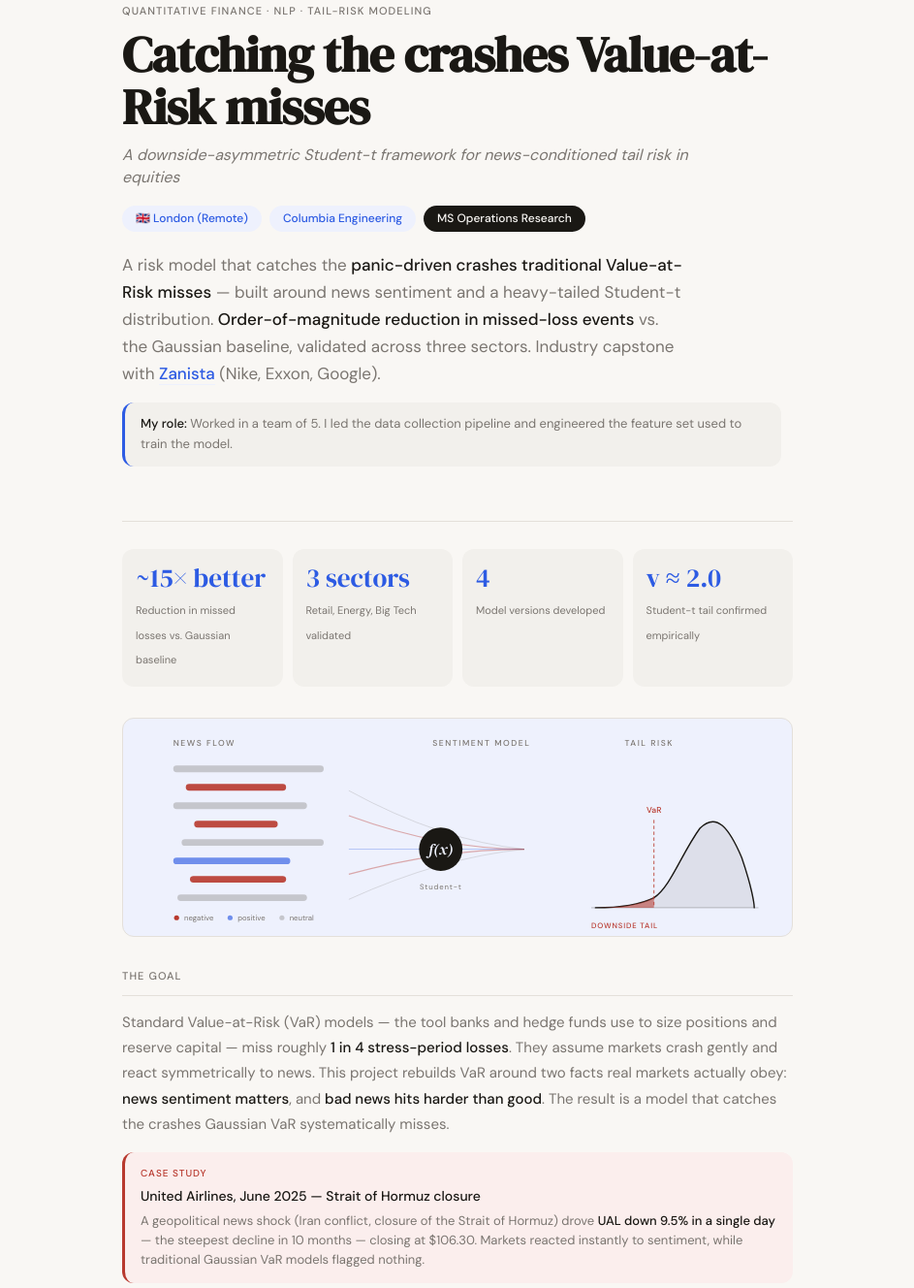
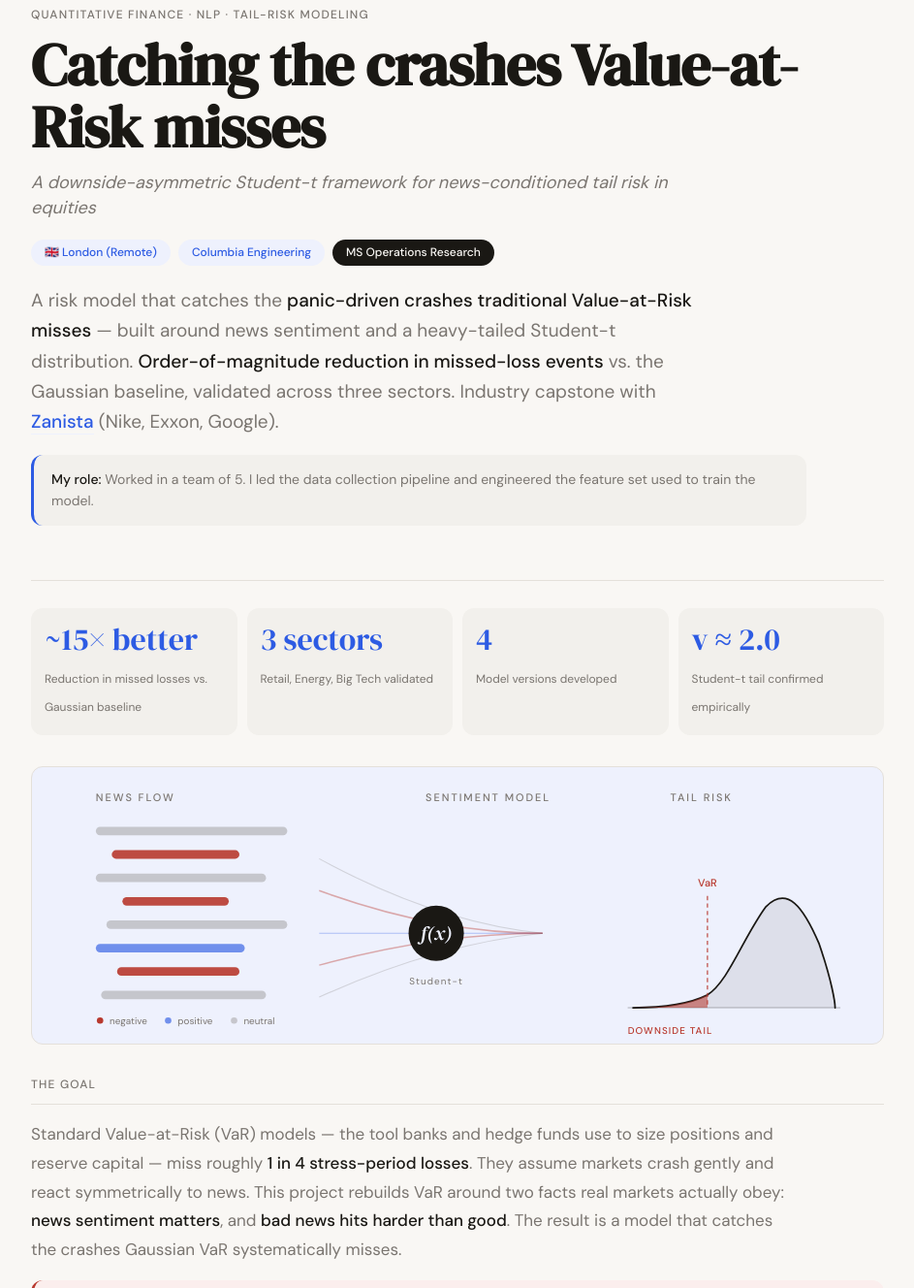
Before and after one commit to nr3093/Data-analytics-portfolio, a plain HTML site: page projects/fintech.html in a window 1280 px wide. Shown: the part 112-1440 px from the top of the page at 97% size, without its empty margins (168-1111 px from the left). Drawn offline with Linux system fonts and the light colour scheme.

Commit message:
update fintech.html

```diff
--- a/projects/fintech.html
+++ b/projects/fintech.html
@@ -27,10 +27,10 @@
       background: var(--bg);
       color: var(--ink);
       line-height: 1.6;
-      font-size: 16px;
+      font-size: 18px;
     }
 
-    .container { max-width: 740px; margin: 0 auto; padding: 0 24px 64px; }
+    .container { max-width: 960px; margin: 0 auto; padding: 0 40px 64px; }
 
     /* ── Nav ── */
     nav {
@@ -49,7 +49,7 @@
     .hero { padding: 40px 0 28px; }
 
     .proj-tag {
-      font-size: 11px;
+      font-size: 12px;
       letter-spacing: 0.1em;
       text-transform: uppercase;
       color: var(--muted);
@@ -59,20 +59,20 @@
 
     .proj-title {
       font-family: 'DM Serif Display', serif;
-      font-size: clamp(2.2rem, 6vw, 3.2rem);
+      font-size: clamp(2.6rem, 6vw, 3.8rem);
       line-height: 1.05;
-      margin-bottom: 10px;
+      margin-bottom: 12px;
       letter-spacing: -0.01em;
     }
 
     .proj-subtitle {
       font-family: 'DM Sans', sans-serif;
-      font-size: 16px;
+      font-size: 18px;
       color: var(--muted);
       font-style: italic;
       line-height: 1.45;
-      margin-bottom: 18px;
-      max-width: 600px;
+      margin-bottom: 20px;
+      max-width: 720px;
     }
 
     .badges { display: flex; flex-wrap: wrap; gap: 8px; margin-bottom: 20px; }
@@ -90,9 +90,9 @@
     .badge-dark  { background: var(--ink); color: var(--bg); }
 
     .proj-summary {
-      font-size: 17px;
+      font-size: 19px;
       color: var(--muted);
-      max-width: 580px;
+      max-width: 700px;
       line-height: 1.65;
     }
     .proj-summary strong { color: var(--ink); font-weight: 500; }
@@ -101,12 +101,12 @@
     .role-strip {
       background: var(--surface);
       border-radius: var(--radius);
-      padding: 12px 16px;
-      font-size: 13px;
+      padding: 14px 18px;
+      font-size: 14px;
       color: var(--muted);
       border-left: 3px solid var(--accent);
-      margin-top: 16px;
-      max-width: 680px;
+      margin-top: 18px;
+      max-width: 800px;
     }
     .role-strip strong { color: var(--ink); font-weight: 500; }
 
@@ -141,13 +141,13 @@
     }
     .stat-number {
       font-family: 'DM Serif Display', serif;
-      font-size: 1.7rem;
+      font-size: 2rem;
       color: var(--accent);
       display: block;
-      line-height: 1;
-      margin-bottom: 6px;
+      line-height: 1.05;
+      margin-bottom: 8px;
     }
-    .stat-label { font-size: 11px; color: var(--muted); line-height: 1.4; }
+    .stat-label { font-size: 12px; color: var(--muted); line-height: 1.45; }
 
     /* ── Screenshot ── */
     .screenshot {
@@ -175,11 +175,11 @@
     .section { margin-bottom: 30px; }
 
     .section-label {
-      font-size: 11px;
+      font-size: 12px;
       letter-spacing: 0.1em;
       text-transform: uppercase;
       color: var(--muted);
-      margin-bottom: 14px;
+      margin-bottom: 16px;
       font-weight: 500;
       padding-bottom: 10px;
       border-bottom: 1px solid var(--border);
@@ -187,9 +187,10 @@
 
     /* ── About ── */
     .about-text {
-      font-size: 15px;
+      font-size: 17px;
       color: var(--muted);
       line-height: 1.75;
+      max-width: 780px;
     }
     .about-text strong { color: var(--ink); font-weight: 500; }
 
@@ -201,9 +202,9 @@
       padding: 14px 16px;
       margin-top: 16px;
     }
-    .case-tag { font-size: 10px; letter-spacing: 0.1em; text-transform: uppercase; color: var(--warn); font-weight: 500; margin-bottom: 4px; }
-    .case-title { font-size: 14px; font-weight: 500; color: var(--ink); margin-bottom: 4px; }
-    .case-detail { font-size: 13px; color: var(--muted); line-height: 1.55; }
+    .case-tag { font-size: 11px; letter-spacing: 0.1em; text-transform: uppercase; color: var(--warn); font-weight: 500; margin-bottom: 6px; }
+    .case-title { font-size: 16px; font-weight: 500; color: var(--ink); margin-bottom: 6px; }
+    .case-detail { font-size: 15px; color: var(--muted); line-height: 1.6; }
     .case-detail strong { color: var(--ink); font-weight: 500; }
 
     /* ── Model pipeline ── */
@@ -222,21 +223,21 @@
       position: relative;
     }
     .model-step.final { background: var(--accent-light); border: 1px solid #c5d3f8; }
-    .step-num { font-size: 10px; color: var(--muted); font-weight: 500; margin-bottom: 4px; letter-spacing: .05em; }
-    .step-name { font-size: 12px; font-weight: 500; color: var(--ink); margin-bottom: 4px; line-height: 1.3; }
+    .step-num { font-size: 11px; color: var(--muted); font-weight: 500; margin-bottom: 6px; letter-spacing: .05em; }
+    .step-name { font-size: 14px; font-weight: 500; color: var(--ink); margin-bottom: 6px; line-height: 1.3; }
     .model-step.final .step-name { color: var(--accent); }
-    .step-desc { font-size: 11px; color: var(--muted); line-height: 1.4; }
+    .step-desc { font-size: 13px; color: var(--muted); line-height: 1.5; }
 
     /* ── Results table ── */
     .results-table {
       width: 100%;
       border-collapse: collapse;
-      font-size: 14px;
+      font-size: 15px;
       margin-bottom: 12px;
     }
     .results-table th {
       text-align: left;
-      font-size: 11px;
+      font-size: 12px;
       font-weight: 500;
       color: var(--muted);
       letter-spacing: .05em;
@@ -254,11 +255,11 @@
     .good { color: var(--accent); font-weight: 500; }
 
     .result-note {
-      font-size: 13px;
+      font-size: 14px;
       color: var(--muted);
       background: var(--accent-light);
       border-radius: 8px;
-      padding: 12px 14px;
+      padding: 14px 18px;
       line-height: 1.6;
     }
     .result-note strong { color: var(--accent); font-weight: 500; }
@@ -275,12 +276,12 @@
       border-radius: 8px;
       padding: 12px 14px;
     }
-    .impact-name { font-size: 13px; font-weight: 500; color: var(--ink); margin-bottom: 4px; }
-    .impact-desc { font-size: 11px; color: var(--muted); line-height: 1.45; }
+    .impact-name { font-size: 15px; font-weight: 500; color: var(--ink); margin-bottom: 6px; }
+    .impact-desc { font-size: 13px; color: var(--muted); line-height: 1.55; }
 
     /* ── Limitations list ── */
     .lim-list { list-style: none; padding: 0; margin: 0; }
-    .lim-list li { padding: 6px 0 6px 18px; position: relative; font-size: 14px; color: var(--muted); line-height: 1.6; }
+    .lim-list li { padding: 8px 0 8px 22px; position: relative; font-size: 16px; color: var(--muted); line-height: 1.65; }
     .lim-list li::before { content: "•"; position: absolute; left: 4px; color: var(--accent); font-weight: bold; }
     .lim-list li strong { color: var(--ink); font-weight: 500; }
 
@@ -290,8 +291,8 @@
       background: var(--ink);
       color: var(--bg);
       border-radius: 999px;
-      padding: 5px 14px;
-      font-size: 13px;
+      padding: 6px 16px;
+      font-size: 14px;
     }
 
     /* ── Links ── */
```
